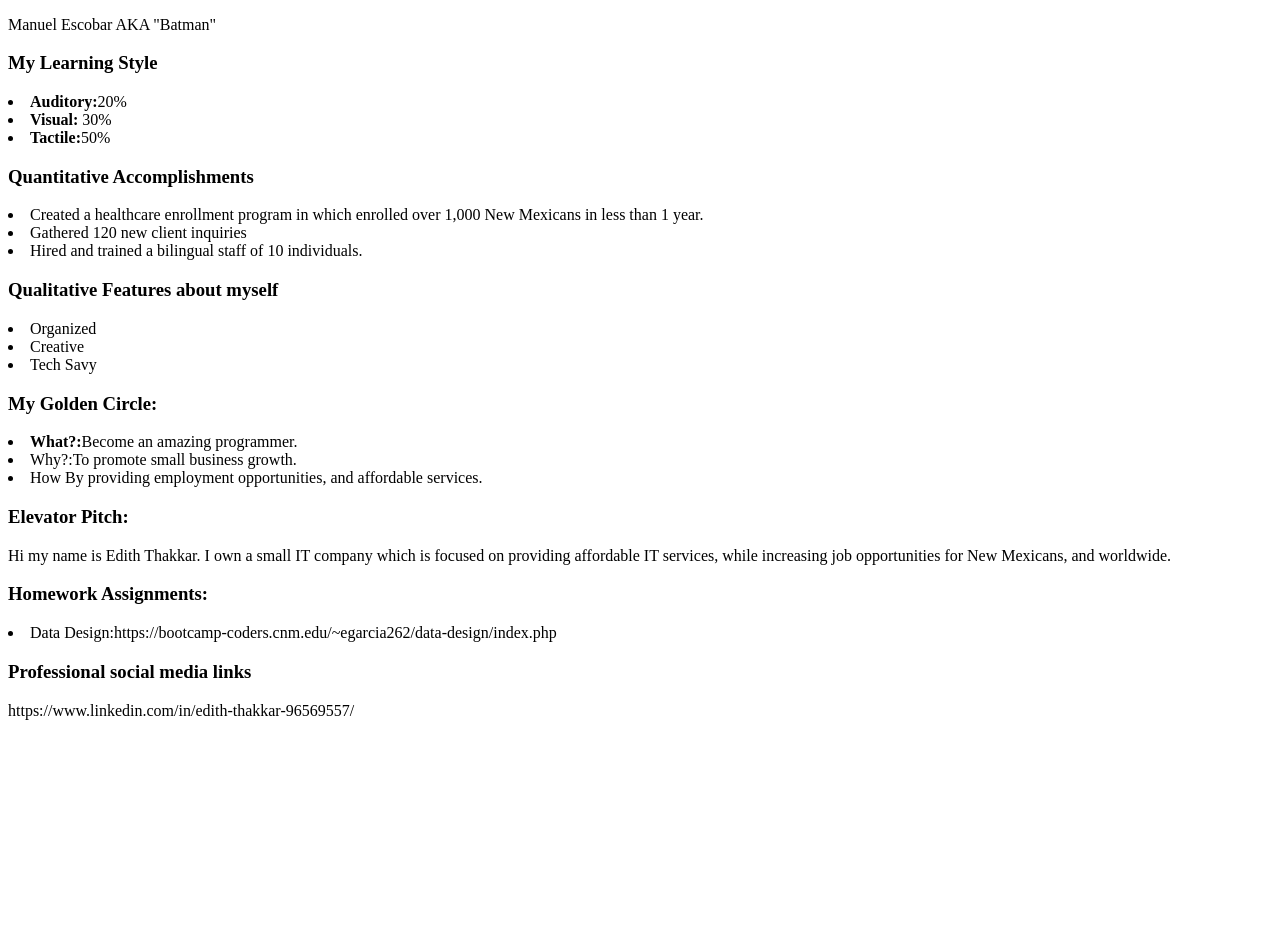
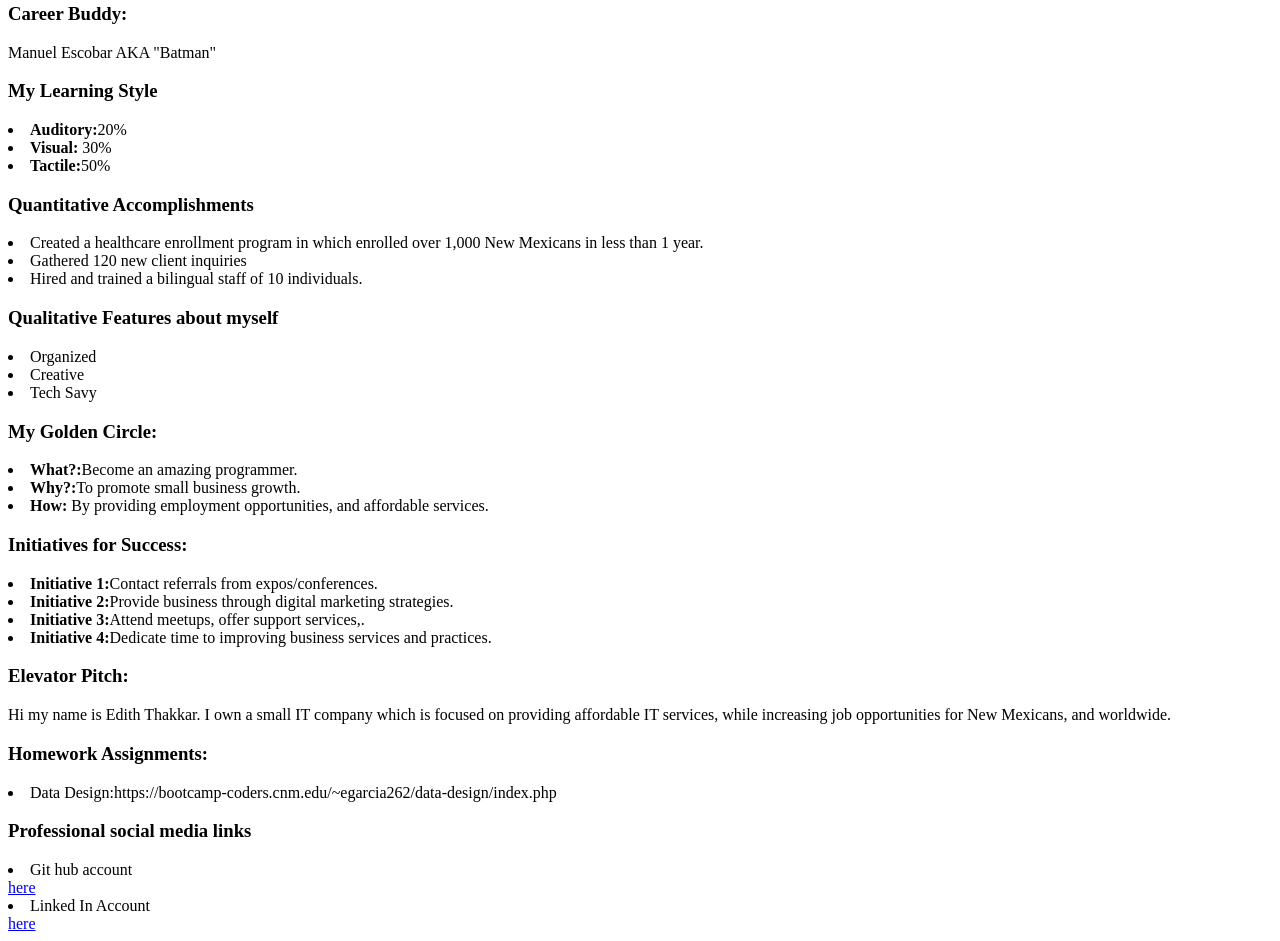
Before and after one commit to ediththakkar/career-portfolio, a plain HTML site: page index.html in a window 1280 px wide. Shown: the part 152-1093 px from the top of the page. Before the commit the page ends 880 px from the top, so only its background shows below. Drawn offline with Linux system fonts and the light colour scheme.

Commit message:
Added success initiatives, and social media links

```diff
--- a/index.html
+++ b/index.html
@@ -3,8 +3,11 @@
 	<head>
 		<meta charset="UTF-8">
 		<title>My Portfolio</title>
+		<img src="0.jpg"
+		<p>
 		<h1>Edith Thakkar </h1>
 		<h2>Professional Development Document</h2>
+		</p>
 
 		<h3>Career Buddy:</h3>
 		<body>Manuel Escobar AKA "Batman"</body>
@@ -28,8 +31,14 @@
 
 		<h3>My Golden Circle:</h3>
 		<Li><strong>What?:</strong>Become an amazing programmer.</Li>
-	<li>Why?:To promote small business growth.</li>
-	<li>How By providing employment opportunities, and affordable services.</li>
+		<li><strong>Why?:</strong>To promote small business growth.</li>
+		<li><strong>How:</strong> By providing employment opportunities, and affordable services.</li>
+
+		<h3>Initiatives for Success:</h3>
+		<Li><strong>Initiative 1:</strong>Contact referrals from expos/conferences.</Li>
+		<li><strong>Initiative 2:</strong>Provide business through digital marketing strategies.</li>
+		<li><strong>Initiative 3:</strong>Attend meetups, offer support services,.</li>
+		<li><strong>Initiative 4:</strong>Dedicate time to improving business services and practices.</li>
 
 
 		<h3>Elevator Pitch:</h3>
@@ -41,9 +50,12 @@
 		<li>Data Design:https://bootcamp-coders.cnm.edu/~egarcia262/data-design/index.php</li>
 		</body>
 
+		<h3>Professional social media links</h3>
+	<li>Git hub account</li>
+			<a href="https://www.github.com/ediththakkar">here</a>
+	<li>Linked In Account</li>
+			<a href="https://www.linkedin.com/in/edith-thakkar-96569557/">here</a>
 
-		<h3>Professional social media links</h3>
-	https://www.linkedin.com/in/edith-thakkar-96569557/
 		</head>
 		<body>
 
--- /dev/null
+++ b/style.css
@@ -0,0 +1 @@
+b
```
Lines whose indentation alone changed are shown as unchanged.
